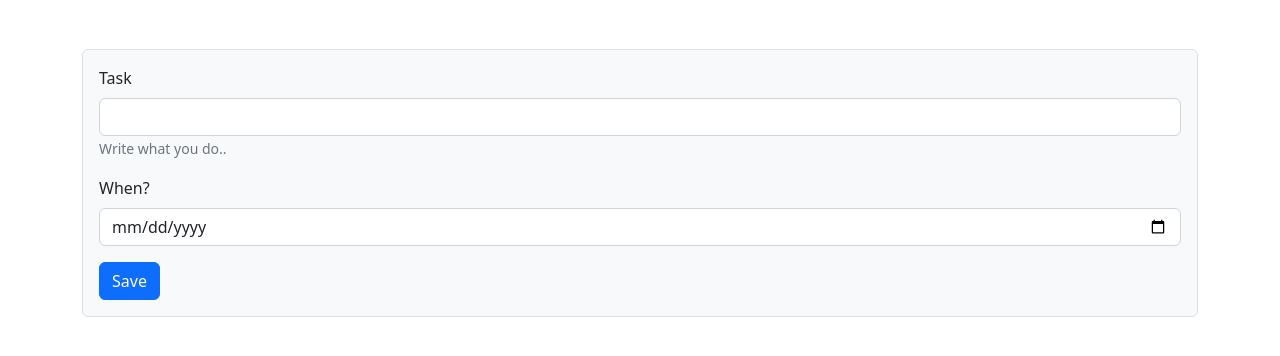
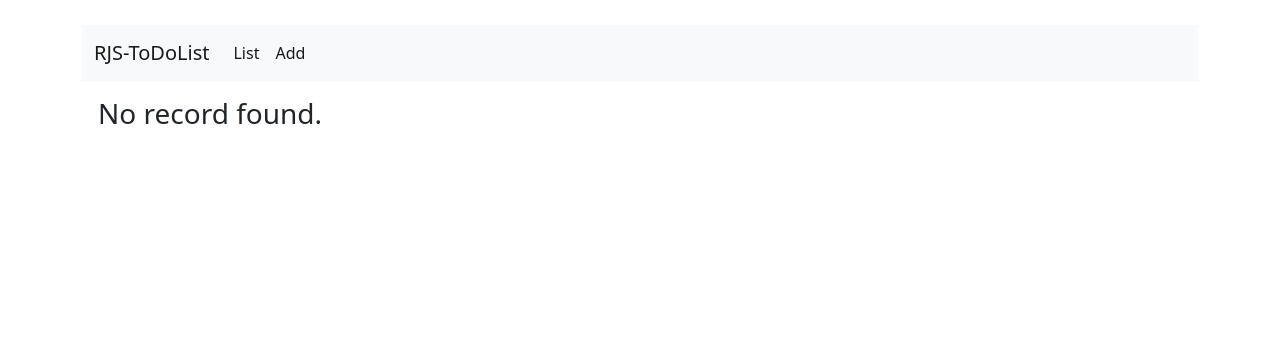
Before and after one commit to muammerkeles/React-ToDoList, a React (Create React App) app: page /list in a window 1280 px wide. Shown: the top 356 px of the page. Built offline with nearby package versions, Linux system fonts and the light colour scheme.

Commit message:
Routing added

```diff
--- a/package.json
+++ b/package.json
@@ -10,6 +10,7 @@
     "react": "^18.2.0",
     "react-bootstrap": "^2.5.0",
     "react-dom": "^18.2.0",
+    "react-router-dom": "^6.4.1",
     "react-scripts": "^5.0.1",
     "web-vitals": "^2.1.4"
   },
--- a/src/App.js
+++ b/src/App.js
@@ -1,7 +1,5 @@
 import './App.css';
 import ContainerEx from './components/containerEx';
-
-
 
 function App() {
 
--- a/src/components/containerEx.js
+++ b/src/components/containerEx.js
@@ -1,28 +1,32 @@
 import Container from 'react-bootstrap/Container';
 import Row from 'react-bootstrap/Row';
-import Col from 'react-bootstrap/Col';
+import Nav from 'react-bootstrap/Nav';
+import Navbar from 'react-bootstrap/Navbar';
 import FormEx from './formEx';
 import ListEx from './listEx';
+import {BrowserRouter as Router, Routes, Route, Link } from "react-router-dom";
+
 import { useEffect, useState } from 'react';
 
 function ContainerEx() {
     const [formData, setFormData] = useState({ task: "", date: "", index: -1 });
     const [list, setList] = useState([]);
-    const updateList = function (e) {
-        if(formData.task.length < 3){
+
+    const updateList = function (callback) {
+        if (formData.task.length < 3) {
             alert("Min 3 charachter..");
             return false;
         }
         if (formData.index == -1) {
             setList([...list, { task: formData.task, date: formData.date }]);
         } else {
-            list[formData.index].task=formData.task;
-            list[formData.index].date=formData.date;
+            list[formData.index].task = formData.task;
+            list[formData.index].date = formData.date;
             setList([...list]);
         }
-        setFormData({task: "", date: "", index: -1});
-
-
+        setFormData({ task: "", date: "", index: -1 });
+        if(callback != undefined)
+            return callback(1);
     }
     const formChange = function (e) {
         setFormData({ ...formData, [e.target.name]: e.target.value });
@@ -32,16 +36,29 @@ function ContainerEx() {
     }
     return (
         <Container>
-            <Row className="pb-4">
-                <ListEx todoList={list} onItemEdit={onItemEdit}></ListEx>
+            <Row>
+                <Router>
+                    <div>
+                        <Navbar bg="light" variant="light">
+                            <Container>
+                                <Navbar.Brand href="#home">RJS-ToDoList</Navbar.Brand>
+                                <Nav className="me-auto">
+                                    <Link to="/list" className='nav-link active'>
+                                        List
+                                    </Link>
+                                    <Link to="/add" className='nav-link active'>
+                                        Add
+                                    </Link>
+                                </Nav>
+                            </Container>
+                        </Navbar>
+                        <Routes>
+                            <Route path="/list" element={<ListEx todoList={list} onItemEdit={onItemEdit}></ListEx>}></Route>
+                            <Route path="/add" element={<FormEx formData={formData} onformChange={formChange} onUpdateList={updateList} />}></Route>
+                        </Routes>
+                    </div>
+                </Router>
             </Row>
-
-            <Row>
-                <Col >
-                    <FormEx formData={formData} onformChange={formChange} onUpdateList={updateList} />
-                </Col>
-            </Row>
-
         </Container>
     );
 }
--- a/src/components/formEx.js
+++ b/src/components/formEx.js
@@ -1,9 +1,28 @@
+import { useState } from 'react';
 import Button from 'react-bootstrap/Button';
 import Form from 'react-bootstrap/Form';
+import { useNavigate as UseN  } from "react-router-dom";
 
 function FormEx({formData,onformChange,onUpdateList}) {
+    let navigate = UseN();
+    const [welcomeMsj,setWelcome]=useState("");
+    const onp=function(){
+        setWelcome("saving..");
+        return onUpdateList(function(d){
+            if(d==1){
+                setTimeout(()=>{
+                    setWelcome("Saved successfully.");
+                    setTimeout(()=>navigate('/list', {replace: true}),1000);
+                },1000);
+            }else{
+                setWelcome("Failed");
+                setTimeout(()=>setWelcome("Failed"),3000);
+            }
+        });
+    }
     return (
         <Form className="border p-3 bg-muted rounded bg-light">
+            <h1 className='text-center'>{welcomeMsj =="" ?  `Todo Form`: welcomeMsj}</h1>
             <Form.Group className="mb-3" controlId="formBasicEmail">
                 <Form.Label>Task</Form.Label>
                 <Form.Control name="task" type="text" value={formData.task} placeholder="" onChange={onformChange} required/>
@@ -16,7 +35,7 @@ function FormEx({formData,onformChange,onUpdateList}) {
                 <Form.Label>When?</Form.Label>
                 <Form.Control name="date" type="date" placeholder="Date" value={formData.date} onChange={onformChange}/>
             </Form.Group>
-            <Button variant="primary" type="button" onClick={onUpdateList}>
+            <Button variant="primary" type="button" onClick={onp}>
                 Save
             </Button>
         </Form>
--- a/src/components/listEx.js
+++ b/src/components/listEx.js
@@ -3,9 +3,10 @@ import ListGroup from 'react-bootstrap/ListGroup';
 import Button from 'react-bootstrap/Button';
 
 function ListEx({ todoList, onItemEdit }) {
-  console.log("tl", todoList.length);
+  console.log("ttt",todoList.length)
   return (
     <div>
+      {todoList.length==0 && <h3 className='p-3'>No record found.</h3>}
       <ListGroup as="ol" numbered >
       {todoList.map((item, i) => {
         return (
```
Also changed, not shown: 1 other file (tests, documents, lock files or other folders).
